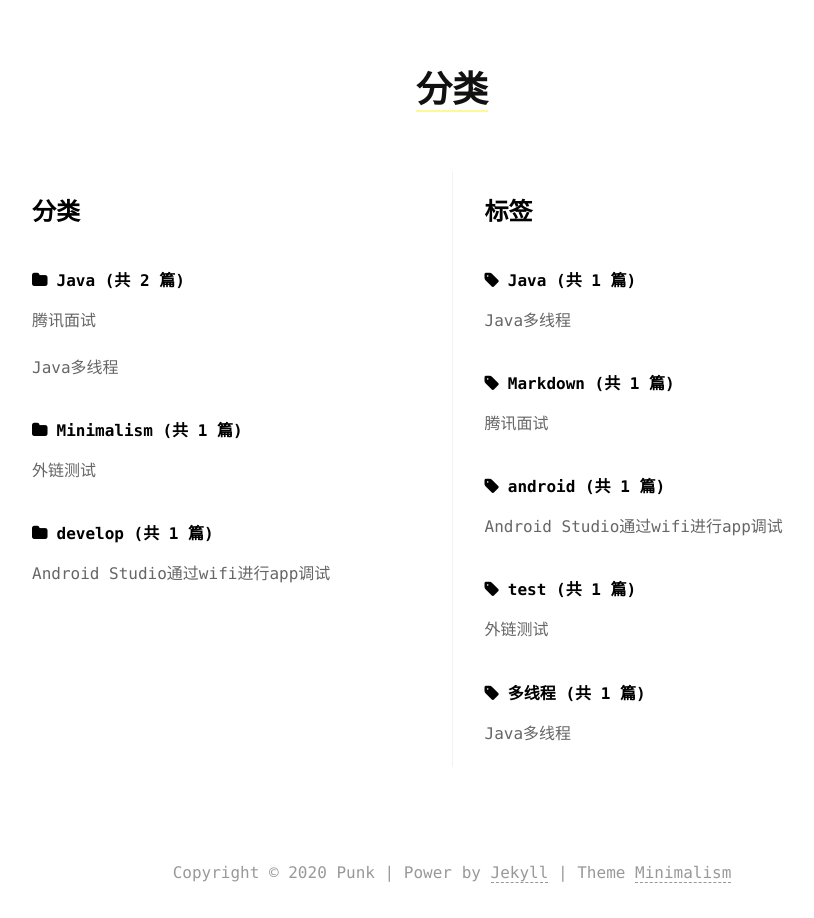
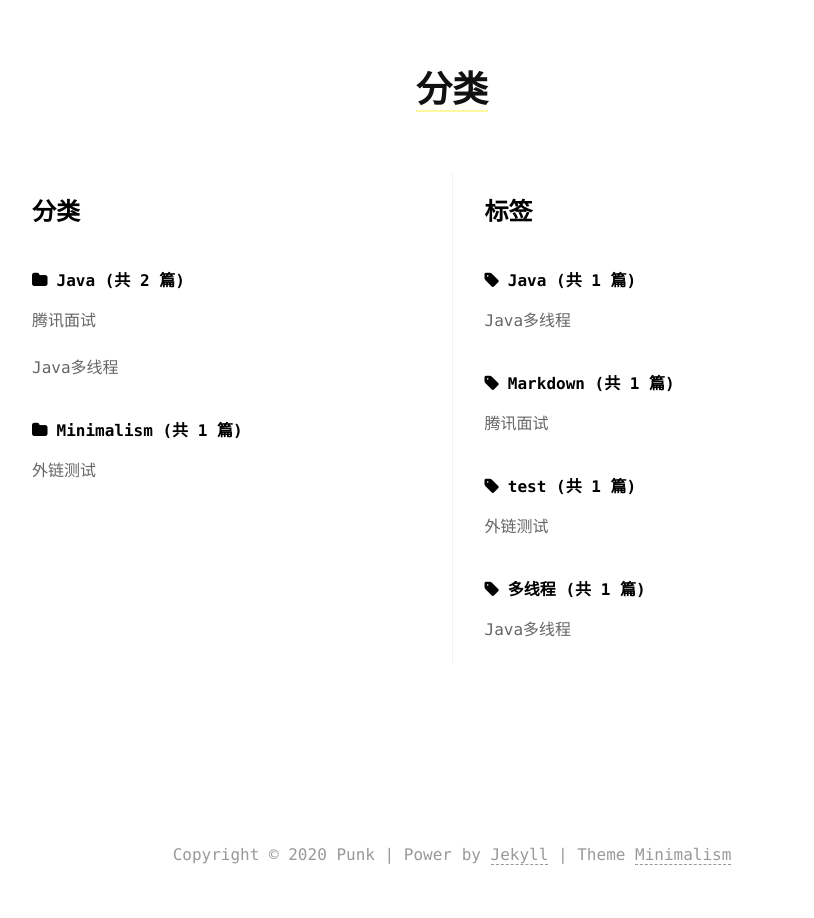
Before and after one commit to punk8/punk8.github.io, a Jekyll site: the page built from categories.md, in a window 1280 px wide. Shown: the whole page, without its empty margins (188-1002 px from the left). Built offline with Jekyll 4.4.1, drawn with Linux system fonts in a browser that asks for light colours; part of the change alters nothing that is shown.

```diff
--- a/_posts/2019-08-24-wifi-adb.md
+++ /dev/null
@@ -1,23 +0,0 @@
----
-title: Android Studio通过wifi进行app调试
-date:  2019-08-21 21:59:13 +0800
-category: develop
-tags: android
-excerpt: 脱离数据线调试，保护手机电池。
----
-
-首先在电脑上安装adb命令，这个不多赘述。
-
-首先用数据线连接电脑（手机和电脑需在同一局域网下），在命令行输入
->adb tcpip 5555
-
-然后在手机的wifi设置里找到IP地址，我的是192.168.31.201，然后直接运行
->adb connect 192.168.31.201:5555
-
-就已经连接到手机了，可以通过 adb devices 来看到设备。如果手机重启过，需要重新执行上述步骤。
-
-![终端界面](https://upload-images.jianshu.io/upload_images/13517457-e4c1535a75c1bfe7.png?imageMogr2/auto-orient/strip%7CimageView2/2/w/1240)
-
-![Android Studio设备界面](https://upload-images.jianshu.io/upload_images/13517457-1eca1e44f2156bb1.png?imageMogr2/auto-orient/strip%7CimageView2/2/w/1240)
-如图，在Android Studio中就可以看到设备并进行调试，再也不怕损坏电池了！
-Enjoy yourself！
```
Also changed, not shown: _posts/2020-04-11-腾讯面试.md (+2 -4 lines), 1 other file.
